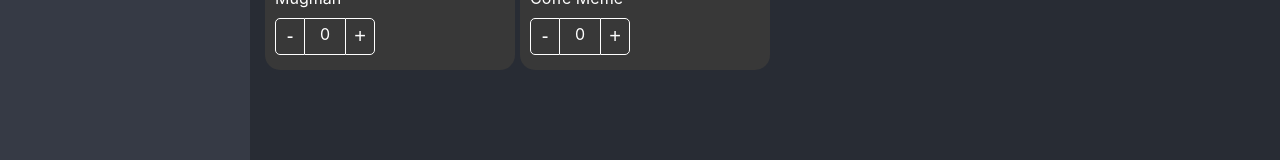
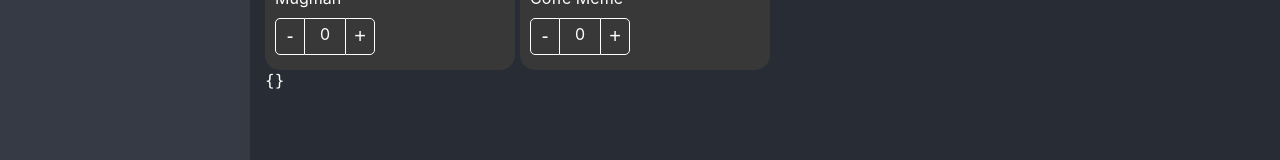
Before and after one commit to jcmurciap/template, a React (Create React App) app in the folder src/02-component-patterns/: page / in a window 1280 px wide. Shown: the part 373-533 px from the top of the page. Built offline with nearby package versions, Linux system fonts and the light colour scheme.

Commit message:
Chore: Added logic to delete items where items===0

```diff
--- a/src/02-component-patterns/src/pages/ShoppingPage.tsx
+++ b/src/02-component-patterns/src/pages/ShoppingPage.tsx
@@ -26,7 +26,17 @@
 const [shoppingCart, setShoppingCart] = useState<{ [key: string]: ProductInCart }>({});
 
 const onProductCountChange = ({count, product}:{count:number, product: Product}) => {
-    console.log(count, product);
+    setShoppingCart(oldShoppingCart => {
+        if (count === 0) {
+            const {[product.id]:toDelete, ...rest} = oldShoppingCart
+            return rest
+        }
+
+        return {
+            ...oldShoppingCart,
+            [product.id]: {...product, count}
+        }
+    })
 }
 
     return (
@@ -71,6 +81,11 @@
                     <ProductButtons className="btn-dark-mode"/>
                 </ProductCard>
             </div>
+            <div>
+                <code>
+                    {JSON.stringify(shoppingCart, null, 5)}
+                </code>
+            </div>
         </div>
     )
 }
```
